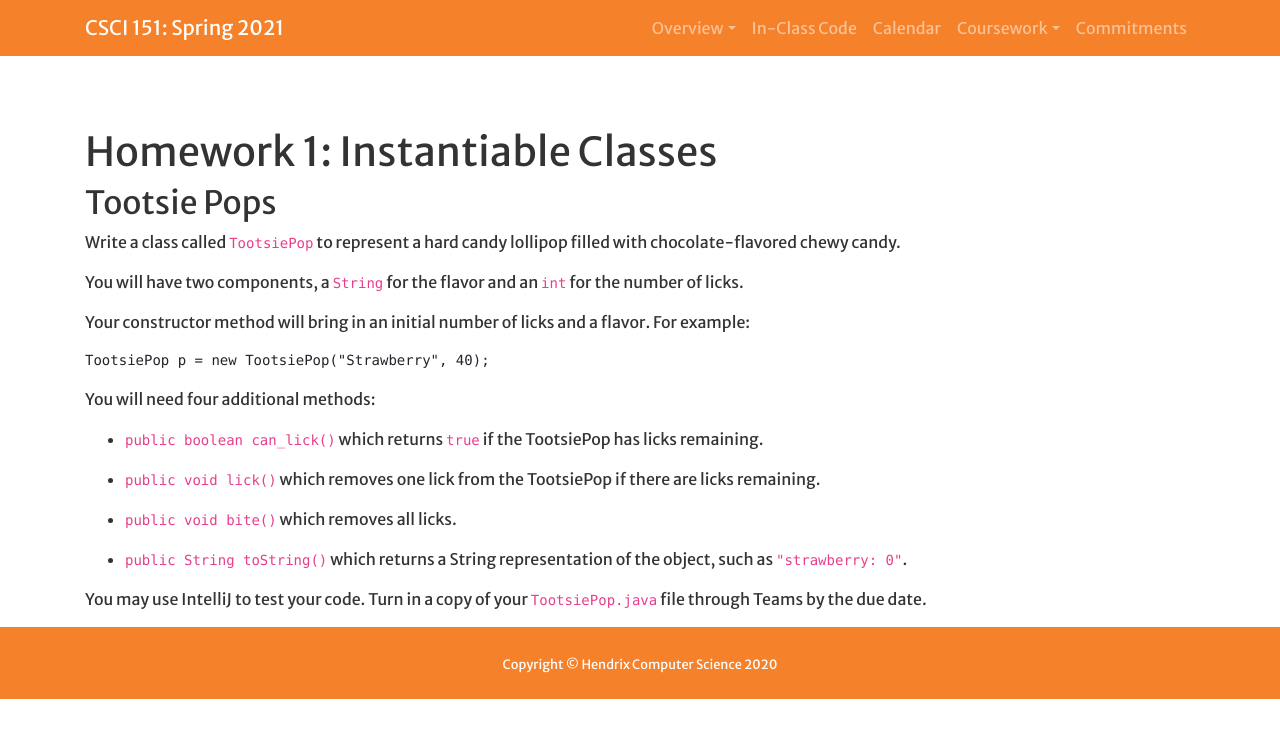
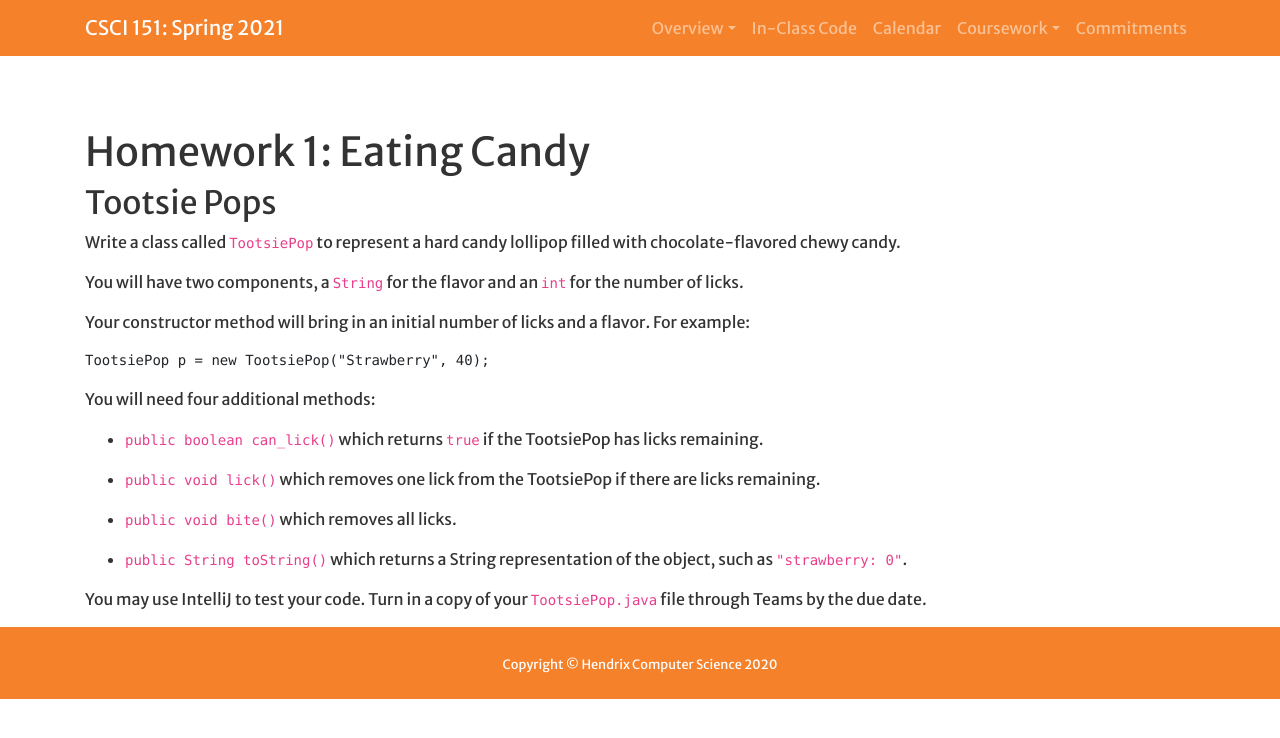
Before and after one commit to Hendrix-CS/csci151, a Jekyll site: the page built from homework/candy.md, in a window 1280 px wide. Shown: the top 738 px of the page. Built offline with Jekyll 4.4.1, drawn with Linux system fonts in a browser that asks for light colours; a script that is not in the unit is left out; our own code applies the rules of GitHub Pages for plain Markdown files.

```diff
--- a/homework/candy.md
+++ b/homework/candy.md
@@ -2,7 +2,7 @@
 layout: work
 type: Homework
 num: 1
-worktitle: Instantiable Classes
+worktitle: Eating Candy
 ---
 
 ## Tootsie Pops
```
Also changed, not shown: index.md (+3 -1 lines).
